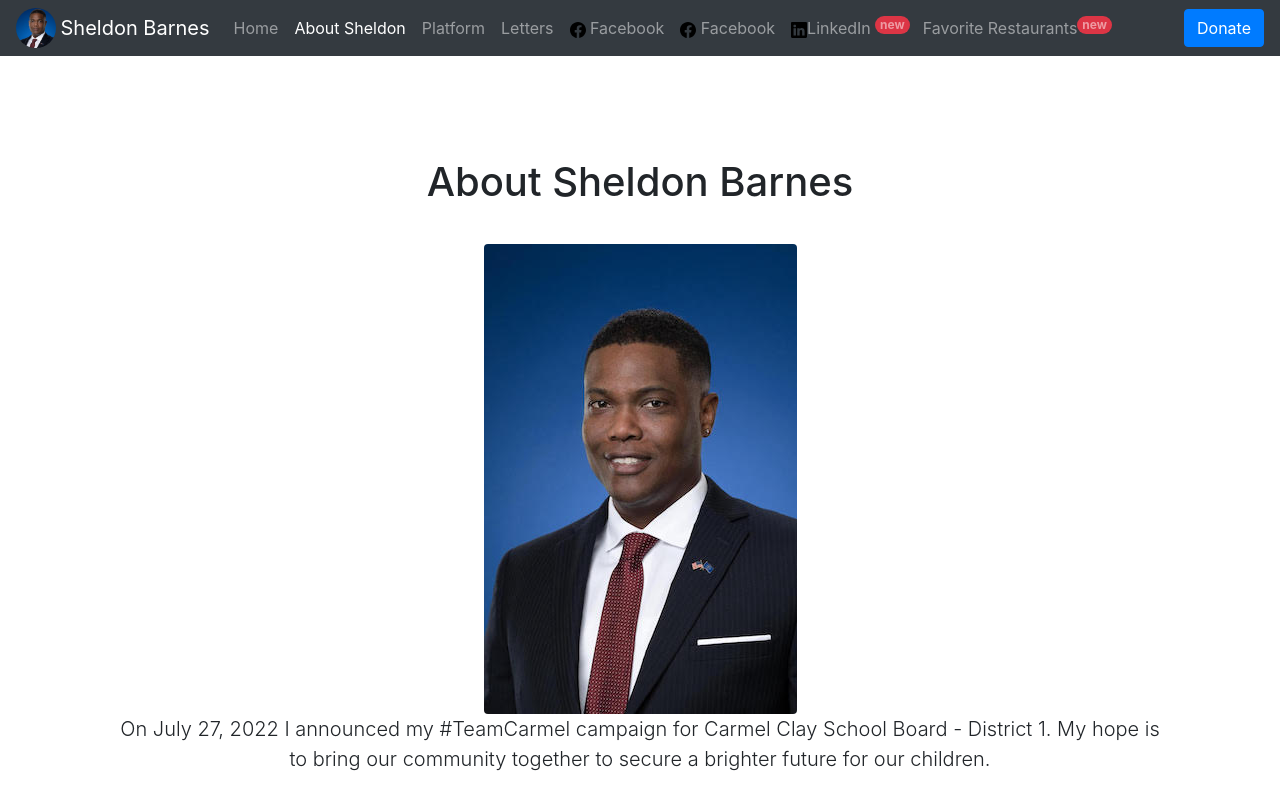
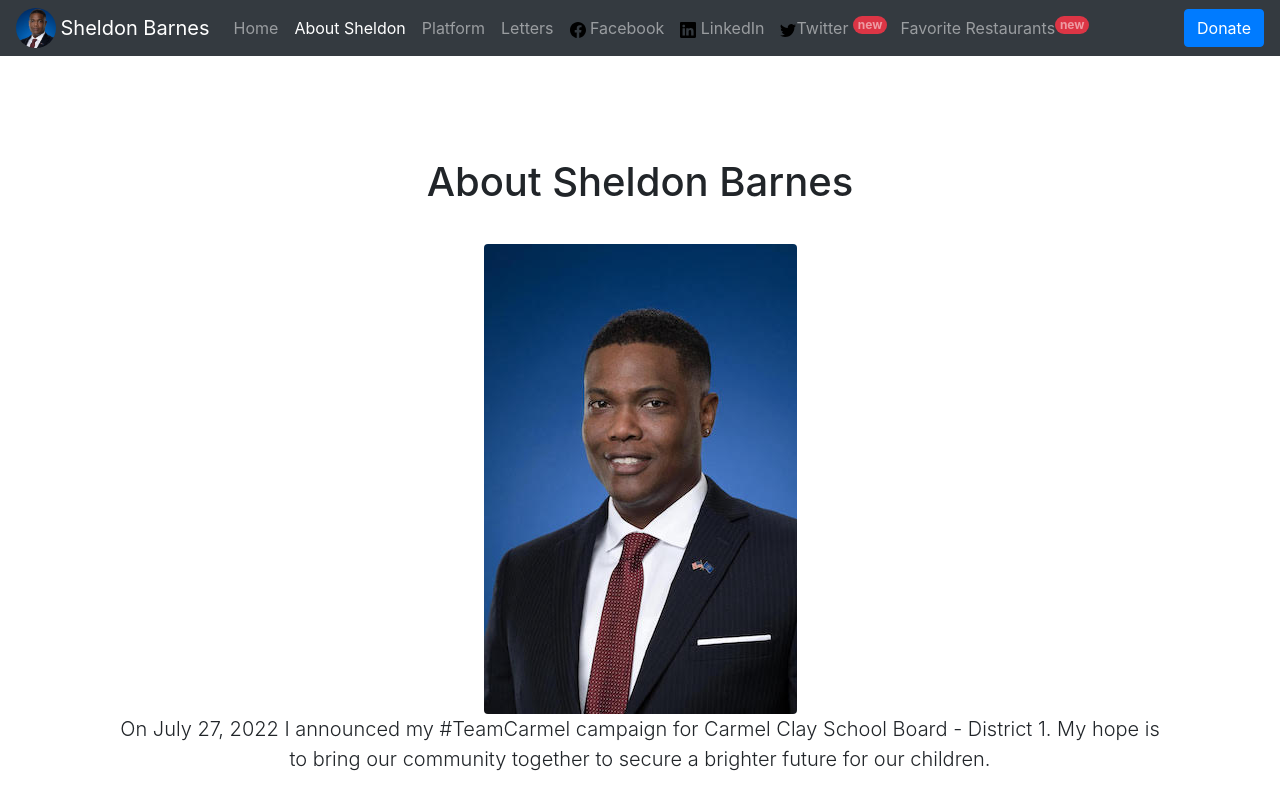
Before and after one commit to sheldonbarnes/sheldonbarnes-com, a plain HTML site: page about-sheldon.html in a window 1280 px wide. Shown: the top 800 px of the page. Drawn offline with nearby package versions, Linux system fonts and the light colour scheme.

Commit message:
fix social media links

```diff
--- a/about-sheldon.html
+++ b/about-sheldon.html
@@ -86,10 +86,10 @@
             <a class="nav-link" href="https://www.facebook.com/sheldonbarnesccs"><img src="images/facebook.svg"> Facebook</a>
           </li>
           <li class="nav-item">
-            <a class="nav-link" href="https://www.linkedin.com/in/sheldonbarnes"><img src="images/facebook.svg"> Facebook</a>
+            <a class="nav-link" href="https://www.linkedin.com/in/sheldonbarnes"><img src="images/linkedin.svg"> LinkedIn</a>
           </li>
           <li class="nav-item">
-            <a class="nav-link" href="https://www.twitter.com/yesteamcarmel"><img src="images/linkedin.svg">LinkedIn <span class="position-absolute top-0 start-100 translate-middle badge rounded-pill bg-danger">new</span>&nbsp;&nbsp;&nbsp;&nbsp;&nbsp;&nbsp;&nbsp;</a>
+            <a class="nav-link" href="https://www.twitter.com/yesteamcarmel"><img src="images/twitter.svg">Twitter <span class="position-absolute top-0 start-100 translate-middle badge rounded-pill bg-danger">new</span>&nbsp;&nbsp;&nbsp;&nbsp;&nbsp;&nbsp;&nbsp;</a>
           </li>
           <li><hr class="dropdown-divider"></li>
           <li class="nav-item">
```
Also changed, not shown: index.html (+2 -2 lines), internship.html (+2 -2 lines), letters.html (+2 -2 lines), platform.html (+2 -2 lines).
